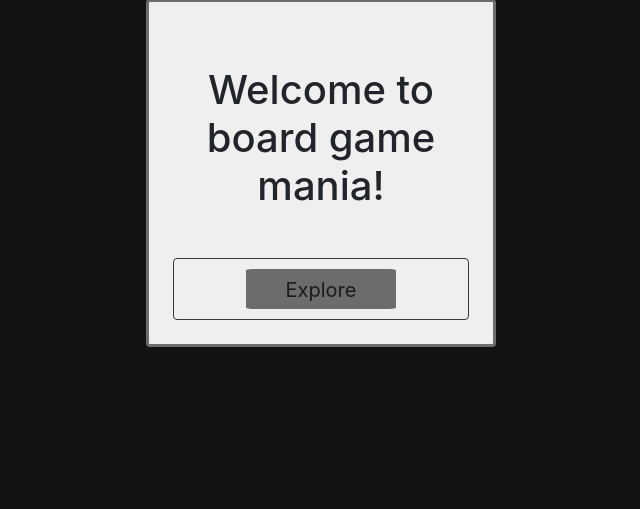
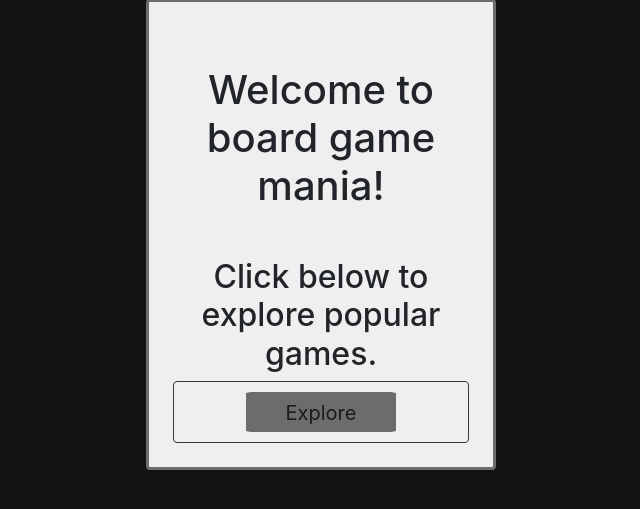
Before and after one commit to kicamSM/Board_Game_Mania, a Flask app: page / in a window 1280 px wide. Shown: the part 157-666 px from the top of the page, without its empty margins (319-959 px from the left). Run offline with Flask 3, Linux system fonts and the light colour scheme; tables that the repository leaves empty hold one stand-in row (values such as "Sample post"); a database or web service that is not in the repository returns one stand-in record (values such as "Sample title"); data that the repository does not hold is empty.

Commit message:
games cards styling and added links to images

```diff
--- a/app.py
+++ b/app.py
@@ -218,9 +218,7 @@ def api_users_games():
 
 
     list_of_games = user.games
-    print(list_of_games)
-
-
+    # print(list_of_games)
     # raise ValueError(list_of_games)
     # returning empty list currently check the classmethod
 
@@ -253,6 +251,17 @@ def display_users_games():
 
     return render_template('users_games.html', user=user)
 
+@app.route('/users/<game_id>/log_play', methods=['GET','POST'])
+def log_play_for_user(game_id):
+    """Logs a play for user """
+
+    if not g.user:
+        flash("Please make an account to use this feature.", "danger")
+        return redirect("/")
+
+    return("this will log a play")
+
+
 
 @app.route('/games/<game_id>/add', methods=['GET', 'POST'])
 def add_game_to_user(game_id):
@@ -269,13 +278,14 @@ def add_game_to_user(game_id):
 
     try:
         user.games.append(new_game)
-        db.session.commit()
+
 
     except IntegrityError:
         db.session.rollback()
         game = Game.query.get(game_id)
         user.games.append(game)
-        db.session.commit()
+
+    db.session.commit()
 
     return redirect('/games')
 
@@ -323,6 +333,17 @@ def api_games():
 
     # *****************************************************************
 
+@app.route('/games/<game_id>/delete', methods=['GET', 'POST'])
+def delete_users_game(game_id):
+    """Delete's Users Game"""
+    user = User.query.get(g.user.id)
+    game = Game.query.get(game_id)
+    # raise ValueError(game)
+    user.games.remove(game)
+    db.session.commit()
+
+    return redirect('/users/games')
+
 @app.route('/games', methods=['GET'])
 def display_game():
     """Display Games"""
--- a/static/app.css
+++ b/static/app.css
@@ -195,15 +195,20 @@ body {
     border: none;
     cursor: pointer;
     transition: all 0.5s;
+    border: 3px solid;
+    border-color:#6e6b6b;
 }
 
 #home-card {
   margin: 0 auto;
   float: none;
   margin-top: 110px;
+}
+
+/* .card {
   border: 3px solid;
   border-color:#6e6b6b;
-}
+} */
 
 /* .image img {
     transition: all 0.5s
@@ -298,6 +303,15 @@ hr .new1 {
   padding: 5px;
 }
 
+#games {
+  columns: 2;
+  -webkit-columns: 2;
+  -moz-columns: 2;
+  padding: 5px;
+}
+
+
+
 .h1background {
   color: rgba(128, 128, 128, 0.802);
 }
--- a/static/users_games.js
+++ b/static/users_games.js
@@ -25,8 +25,8 @@ function generateGameHTML(game) {
                 <p class="card-text">${game.description_preview}</p>
             </div>
             </div>
-            <a href="/games/{{game_id}}/add" class="button btn1 btn btn-success" style="font-size: 14px">Log Score</a>
-            <a href="/games/{{game_id}}/add" class="button btn1 btn btn-danger" style="font-size: 14px">Delete</a>
+            <a href="/users/${game.id}/log_play" class="button btn1 btn btn-success" style="font-size: 14px">Log Play</a>
+            <a href="/games/${game.id}/delete" class="button btn1 btn btn-danger" style="font-size: 14px">Delete</a>
         </div>
     </div>
     `;
--- a/templates/games.html
+++ b/templates/games.html
@@ -23,8 +23,9 @@
                     alt="Image for {{ name }}"
                     class="card-image">
                     {% endfor %} -->
-                    <ul class="text-center" id="games-list"> {{ games }}
-                    </ul>
+                    <div class="text-center row row-cols-1 row-cols-md-3" id="games-list"> {{ games }}
+                      <!-- gammes list goes here -->
+                    </div>
                 </div>
                 </div>
             </div>
--- a/templates/index.html
+++ b/templates/index.html
@@ -14,8 +14,8 @@
                 <div class="card p-4" id="home-card">
                 <div class="container mt-4 mb-4 p-3 d-flex justify-content-center text-center">
                     <h1>Welcome to board game mania!</h1>
-                    <h2 class="display-6 text-center"></h2>
                 </div>
+                <h2 class="display-6 text-center">Click below to explore popular games.</h2>
                 <div class="input-group body-container justify-content-center border rounded border-dark border-2 .bg-light">
                     <a href="/games" class="button btn btn1 btn-success">Explore</a>
                 </div>
```
Also changed, not shown: static/board_game_mania.js (+8 -9 lines).
